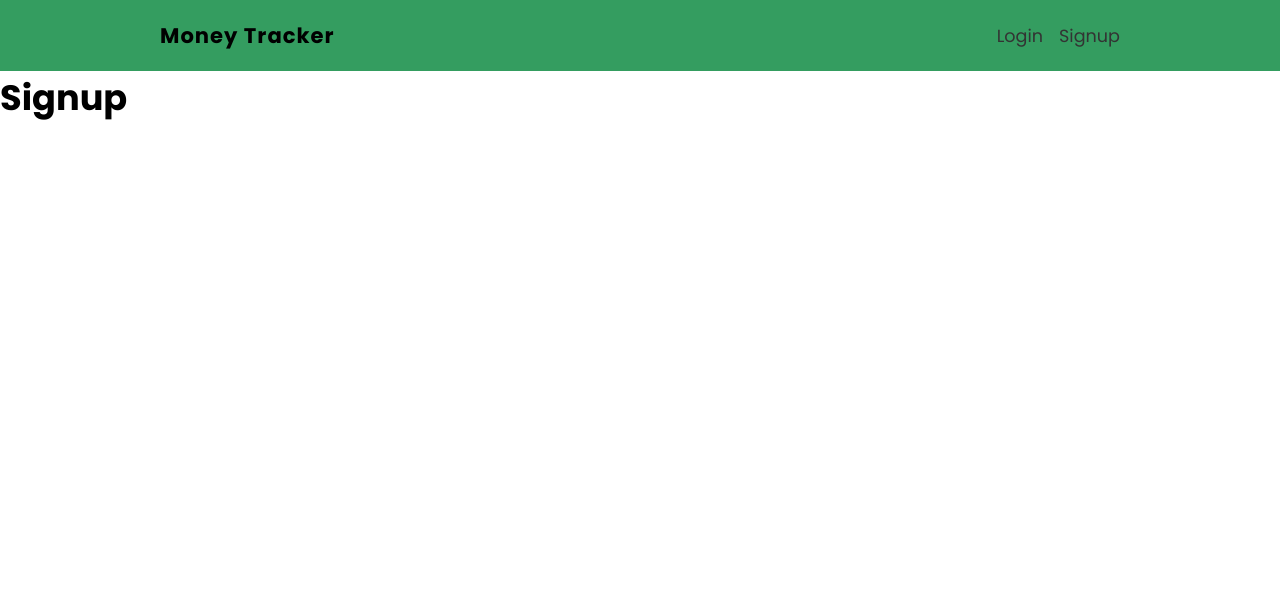
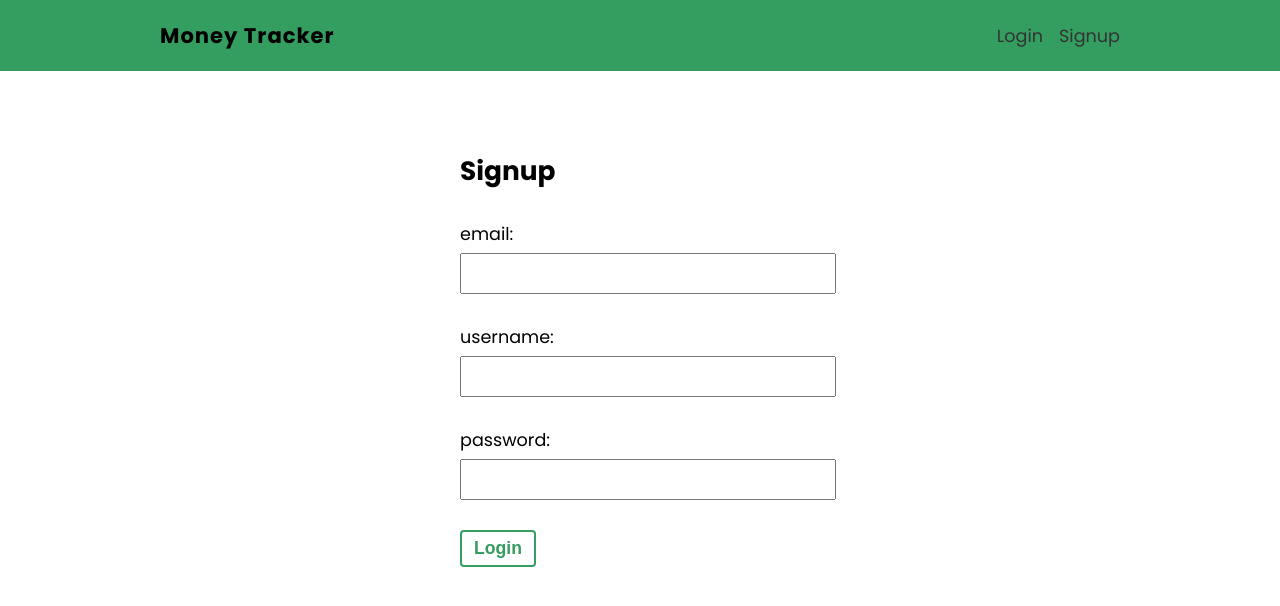
Before and after one commit to StefanoConsonni/money-tracker, a React (Create React App) app: page /signup in a window 1280 px wide. Shown: the top 606 px of the page. Built offline with nearby package versions, Linux system fonts and the light colour scheme.

Commit message:
setup form in Signup.js

```diff
--- a/src/pages/signup/Signup.js
+++ b/src/pages/signup/Signup.js
@@ -1,10 +1,36 @@
+import { useState } from "react";
+
 // styles
 import styles from "./Signup.module.css";
 
 export default function Signup() {
+	const [email, setEmail] = useState("");
+	const [username, setUsername] = useState("");
+	const [password, setPassword] = useState("");
+
+	const handleSubmit = (e) => {
+		e.preventDefault();
+		console.log(email, username, password);
+	};
+
 	return (
-		<div>
-			<h1>Signup</h1>
-		</div>
+		<form className={styles["signup-form"]} onSubmit={handleSubmit}>
+			<h2>Signup</h2>
+			<label>
+				<span>email:</span>
+				<input type="email" value={email} onChange={(e) => setEmail(e.target.value)} />
+			</label>
+
+			<label>
+				<span>username:</span>
+				<input type="text" value={username} onChange={(e) => setUsername(e.target.value)} />
+			</label>
+
+			<label>
+				<span>password:</span>
+				<input type="password" value={password} onChange={(e) => setPassword(e.target.value)} />
+			</label>
+			<button className="btn">Login</button>
+		</form>
 	);
 }
--- a/src/pages/signup/Signup.module.css
+++ b/src/pages/signup/Signup.module.css
@@ -0,0 +1,22 @@
+.signup-form {
+	max-width: 360px;
+	margin: 60px auto;
+	padding: 20px;
+}
+
+.signup-form label {
+	display: block;
+	margin: 30px auto;
+}
+
+.signup-form span {
+	display: block;
+	margin-bottom: 6px;
+}
+
+.signup-form input {
+	padding: 8px 6px;
+	font-size: 1em;
+	color: #777;
+	width: 100%;
+}
```
